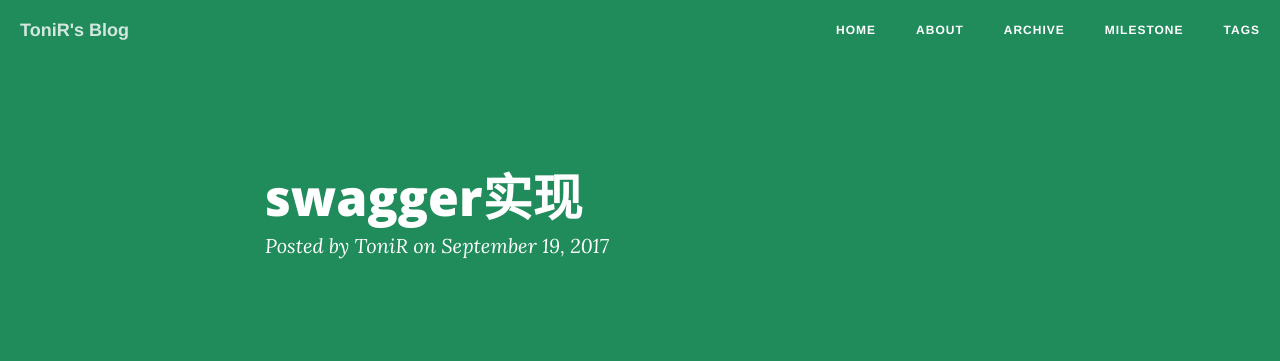
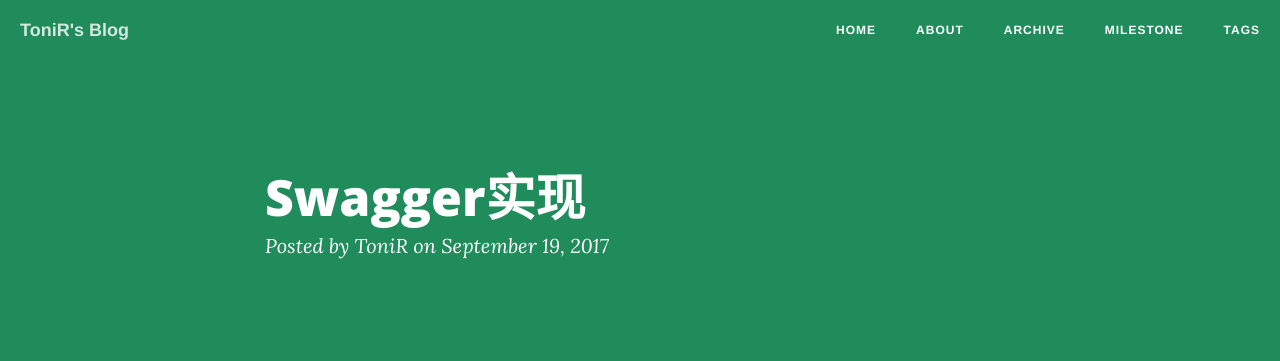
Before and after one commit to RuanHR/ruanhr.github.io, a Jekyll site: the page built from _posts/2017-09-19-java-swagger.md, in a window 1280 px wide and 900 px high. Shown: the top 361 px of the window. Built offline with Jekyll 4.4.1, drawn with Linux system fonts in a browser that asks for light colours; nearby versions of some CDN libraries; comment, search, counter and statistics services are not loaded.

Commit message:
modify page
文章标题修改

```diff
--- a/_posts/2017-09-19-java-swagger.md
+++ b/_posts/2017-09-19-java-swagger.md
@@ -1,6 +1,6 @@
 ---
 layout: post
-title: swagger实现
+title: Swagger实现
 date: 2017-09-19
 categories: blog
 tags: [java]
```
